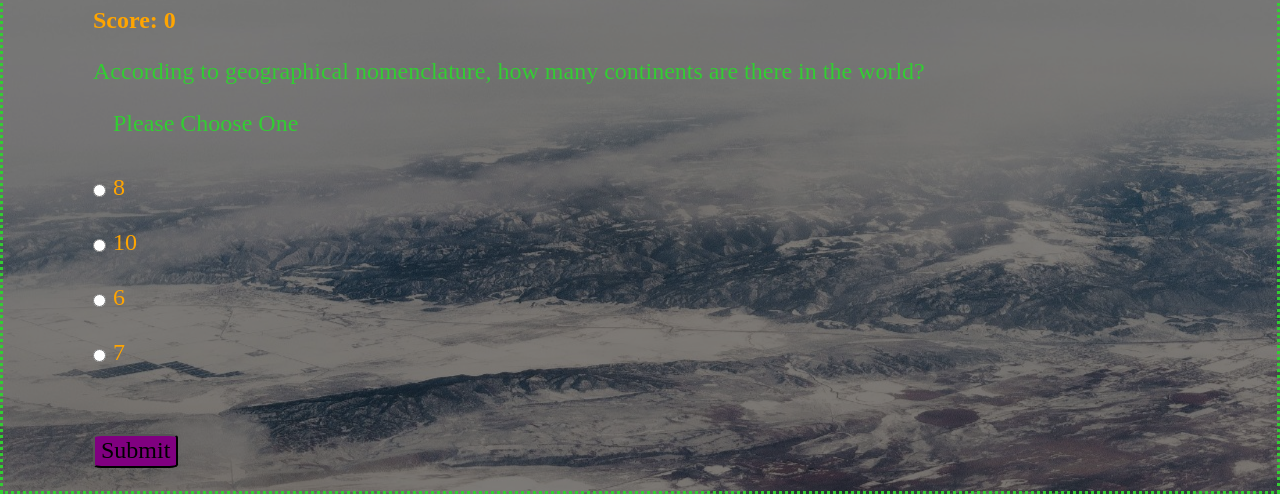
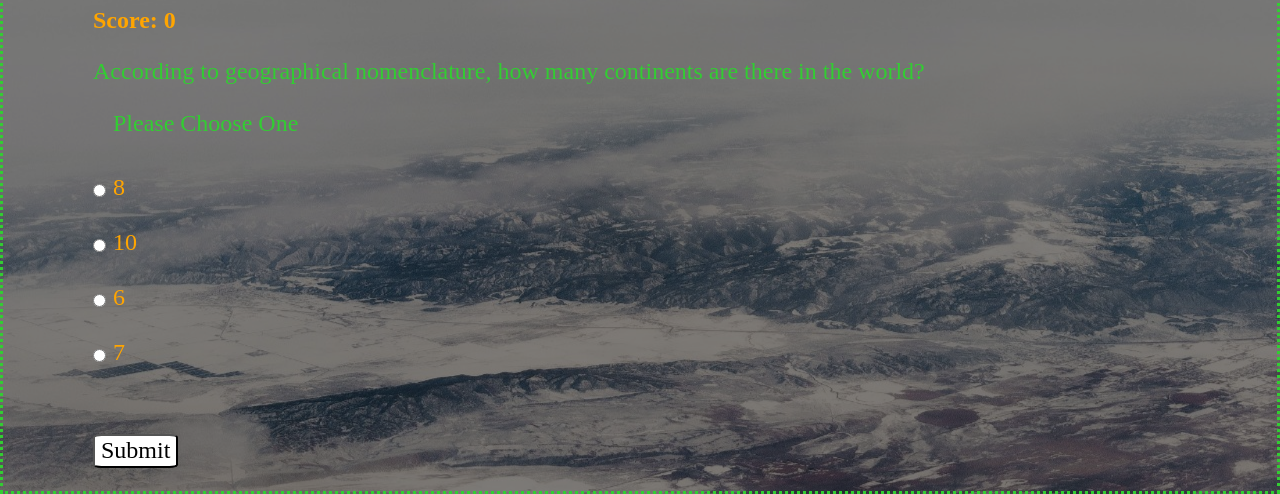
Before and after one commit to rickstylz01/film-quiz, a plain HTML site: page index.html in a window 1280 px wide. Shown: the part 436-930 px from the top of the page. Drawn offline with nearby package versions, Linux system fonts and the light colour scheme.

Commit message:
change button color

```diff
--- a/app.css
+++ b/app.css
@@ -47,7 +47,7 @@ h1 {
   margin-top: 25px;
   border-radius: 10%;
   transition-duration: 0.3s;
-  background-color: purple;
+  background-color: white;
 }
 
 #play-again-button:hover,
@@ -61,7 +61,6 @@ h1 {
   font-size: 20px;
   width: 123px;
   height: 45px;
-  background-color: purple;
 }
 
 header {
```
